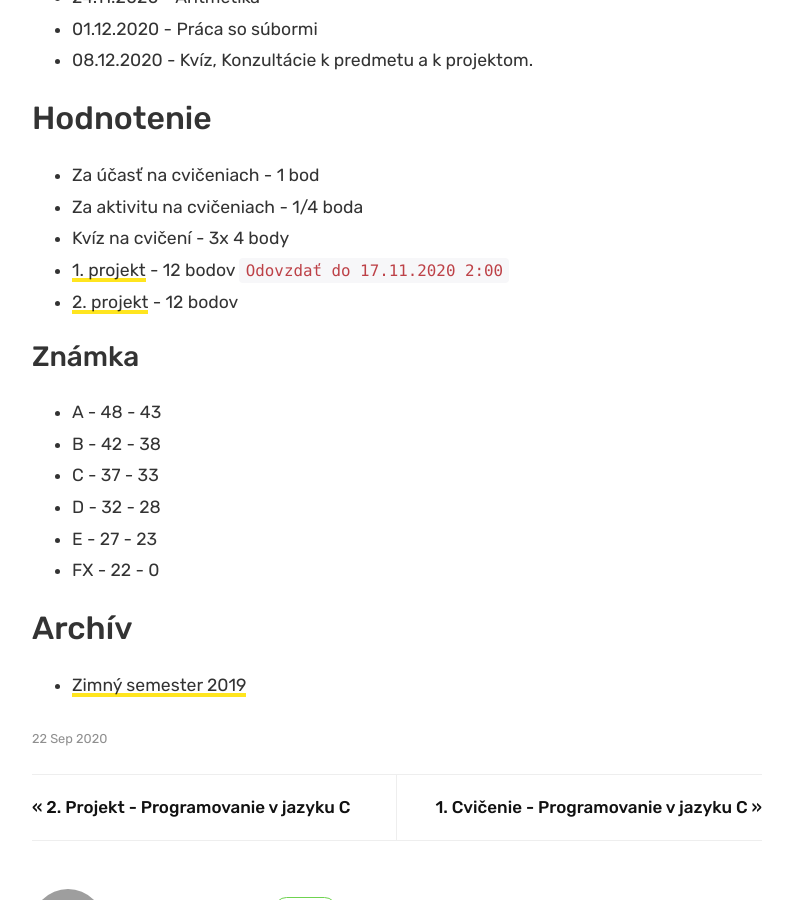
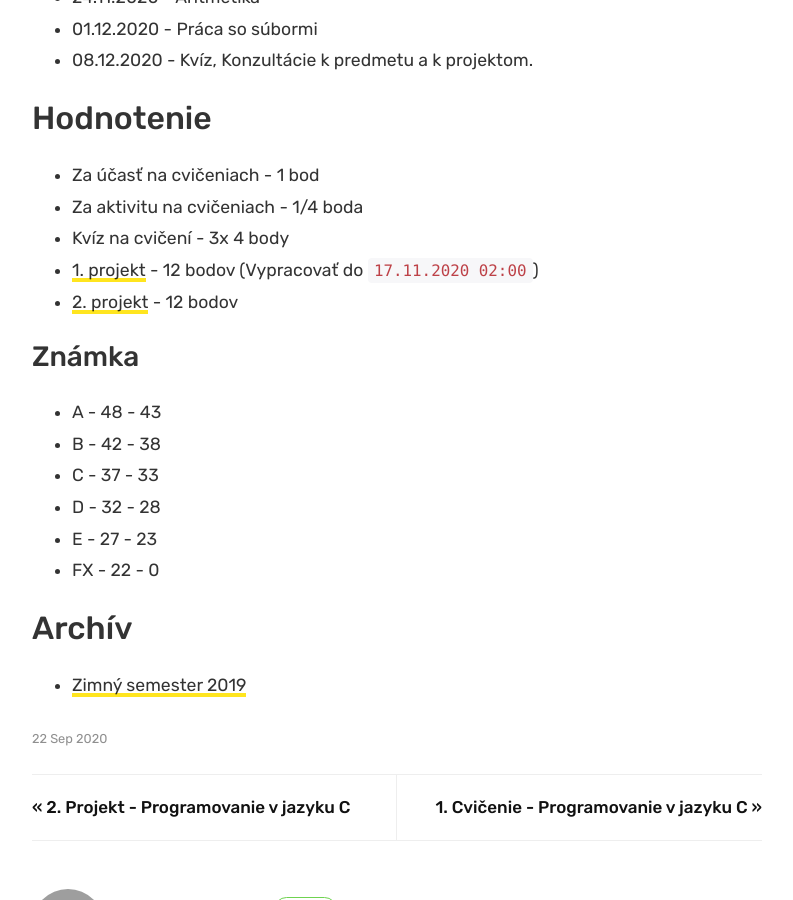
Before and after one commit to ppatrik/ppatrik.github.io, a Jekyll site: the page built from _posts/2020-09-22-JAC-0.md, in a window 1280 px wide and 900 px high, scrolled down 1039 px. Shown: the whole window, without its empty margins (243-1036 px from the left). Built offline with Jekyll 4.4.1, drawn with Linux system fonts in a browser that asks for light colours; comment, search, counter and statistics services are not loaded; grey boxes are pictures that could not be loaded.

Commit message:
Update 2020-09-22-JAC-0.md

```diff
--- a/_posts/2020-09-22-JAC-0.md
+++ b/_posts/2020-09-22-JAC-0.md
@@ -24,7 +24,7 @@ author: ppatrik
 * Za účasť na cvičeniach - 1 bod
 * Za aktivitu na cvičeniach - 1/4 boda
 * Kvíz na cvičení - 3x 4 body
-* [1. projekt]({{site.base_url}}/vyuka/jac/2020/11/03/JAC-Projekt1) - 12 bodov `Odovzdať do 17.11.2020 2:00`
+* [1. projekt]({{site.base_url}}/vyuka/jac/2020/11/03/JAC-Projekt1) - 12 bodov  (Vypracovať do `17.11.2020 02:00`)
 * [2. projekt](#) - 12 bodov
 
 ### Známka
```
